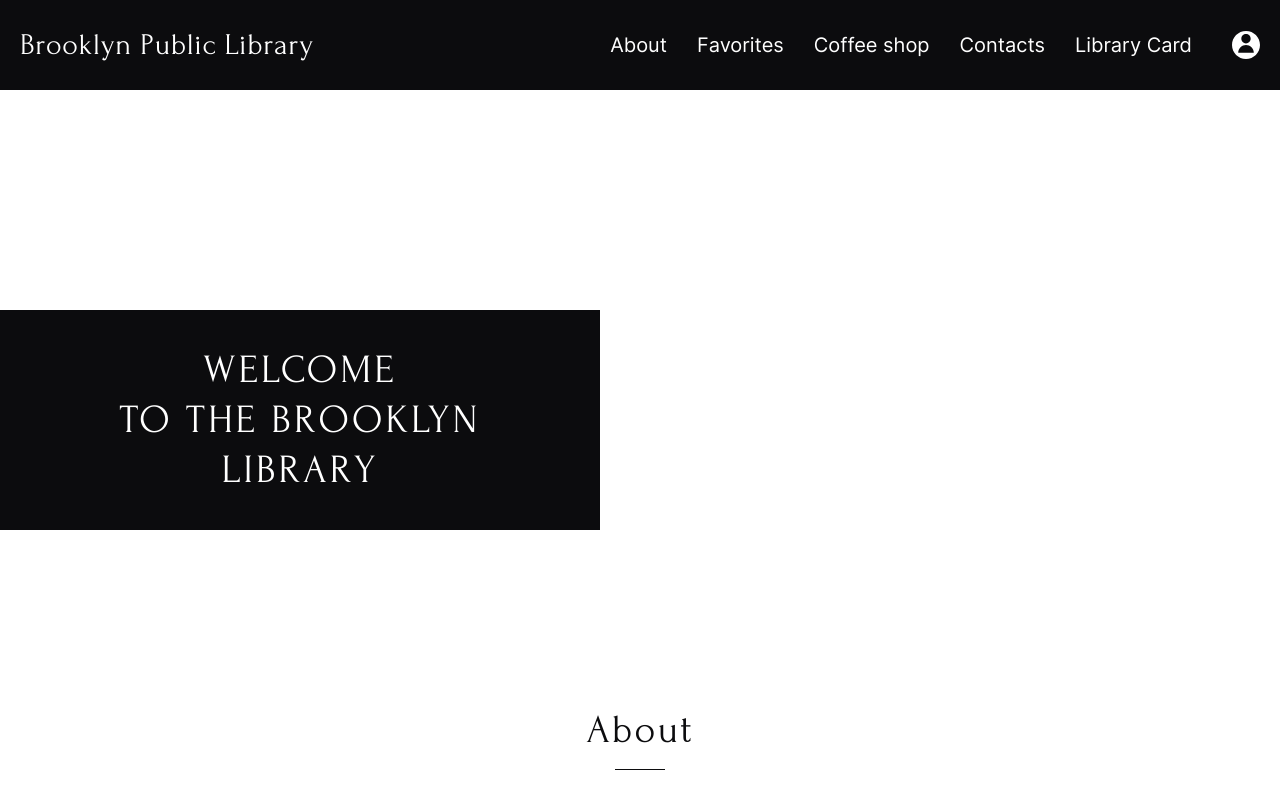
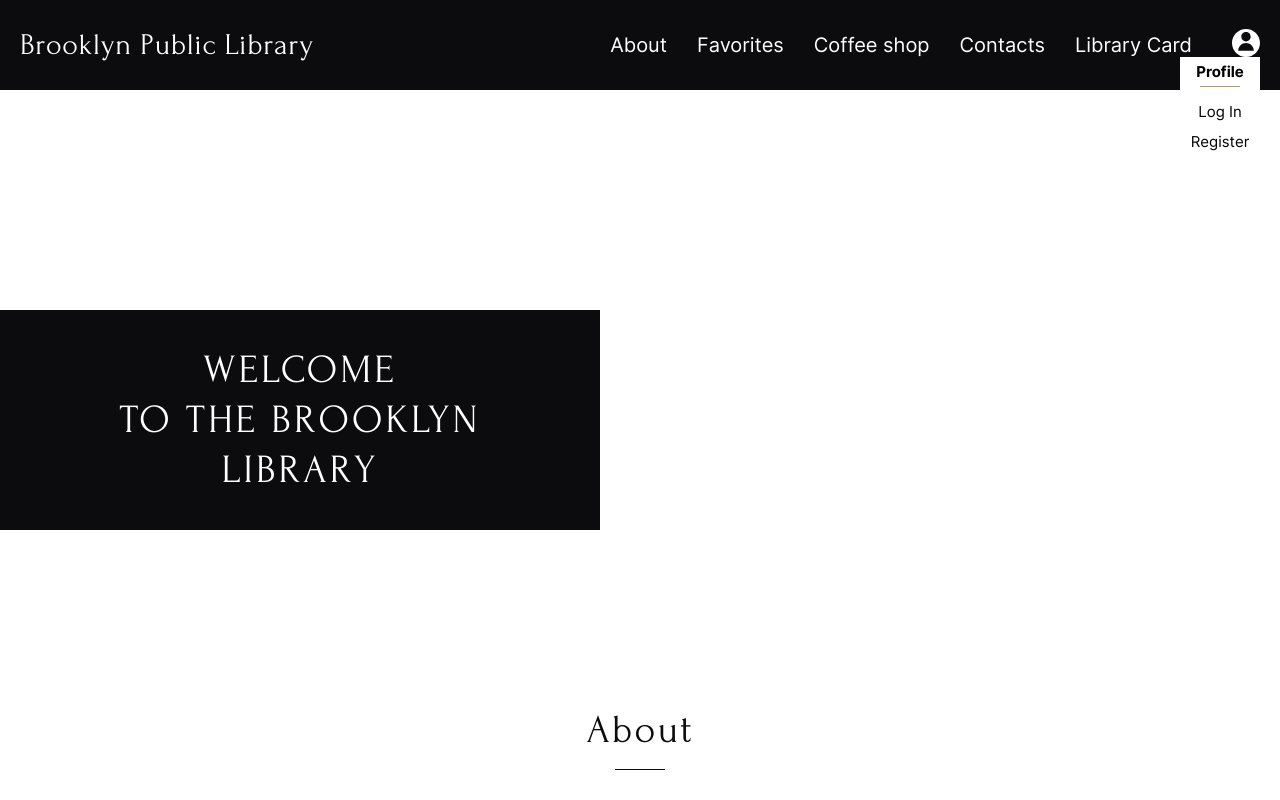
Before and after one commit to Acoollbeck/Library, a plain HTML site: page index.html in a window 1280 px wide. Both pictures are taken after a click on the icon 1246 px from the left and 45 px from the top of the page. Shown: the top 800 px of the page. Drawn offline with Linux system fonts and the light colour scheme.

Commit message:
init: start to create the profile menu

```diff
--- a/index.html
+++ b/index.html
@@ -33,11 +33,28 @@
                   </li>
               </ul>
           </nav>
-          <svg class="header__svg" width="28" height="28" viewBox="0 0 28 28" fill="none" xmlns="http://www.w3.org/2000/svg">
-            <g id="icon_profile">
-            <path id="Subtract" fill-rule="evenodd" clip-rule="evenodd" d="M28 14C28 21.732 21.732 28 14 28C6.26801 28 0 21.732 0 14C0 6.26801 6.26801 0 14 0C21.732 0 28 6.26801 28 14ZM18.6667 7.77778C18.6667 10.3551 16.5774 12.4444 14.0001 12.4444C11.4227 12.4444 9.33339 10.3551 9.33339 7.77778C9.33339 5.20045 11.4227 3.11111 14.0001 3.11111C16.5774 3.11111 18.6667 5.20045 18.6667 7.77778ZM19.4998 16.2781C20.9584 17.7367 21.7778 19.715 21.7778 21.7778H14L6.22225 21.7778C6.22225 19.715 7.0417 17.7367 8.50031 16.2781C9.95893 14.8194 11.9372 14 14 14C16.0628 14 18.0411 14.8194 19.4998 16.2781Z" fill="white"/>
-            </g>
-          </svg>
+          <div id="logIn" class="header__profile profile hidden">
+            <h4 class="profile__title">Profile</h4>
+            <ul class="profile__list">
+              <li class="profile__item">My profile</li>
+              <li class="profile__item">Log out</li>
+            </ul>
+          </div>
+          <div class="header__account">
+            <div id="register" class="header__profile profile hidden">
+               <h4 class="profile__title">Profile</h4>
+               <ul class="profile__list">
+                 <li class="profile__item">Log In</li>
+                 <li class="profile__item">Register</li>
+               </ul>
+            </div>
+
+            <svg class="header__svg" width="28" height="28" viewBox="0 0 28 28" fill="none" xmlns="http://www.w3.org/2000/svg">
+              <g id="icon_profile">
+                <path id="Subtract" fill-rule="evenodd" clip-rule="evenodd" d="M28 14C28 21.732 21.732 28 14 28C6.26801 28 0 21.732 0 14C0 6.26801 6.26801 0 14 0C21.732 0 28 6.26801 28 14ZM18.6667 7.77778C18.6667 10.3551 16.5774 12.4444 14.0001 12.4444C11.4227 12.4444 9.33339 10.3551 9.33339 7.77778C9.33339 5.20045 11.4227 3.11111 14.0001 3.11111C16.5774 3.11111 18.6667 5.20045 18.6667 7.77778ZM19.4998 16.2781C20.9584 17.7367 21.7778 19.715 21.7778 21.7778H14L6.22225 21.7778C6.22225 19.715 7.0417 17.7367 8.50031 16.2781C9.95893 14.8194 11.9372 14 14 14C16.0628 14 18.0411 14.8194 19.4998 16.2781Z" fill="white"/>
+              </g>
+            </svg>
+          </div>
           <button id="burger" class="header__burger-btn">
             <span></span>
             <span></span>
--- a/index.js
+++ b/index.js
@@ -5,6 +5,28 @@ console.log(" 1. +10 \n 2. +16 \n 3. +54 \n 4. +20 \nИтого: 100 балов"
 //     document.
 //   })
 // })
+
+
+//Profile
+
+const profile = document.querySelector('.header__svg');
+const modalRegister = document.getElementById('register');
+const modalLogIn = document.getElementById('logIn');
+
+
+profile.addEventListener("click", function(item) {
+  modalRegister.classList.toggle('hidden')
+  item._isClick = true;
+})
+
+modalRegister.addEventListener('click', function(item) {
+  item._isClick = true;
+})
+
+document.body.addEventListener('click', function(item) {
+  if(item._isClick === true) return
+  modalRegister.classList.add('hidden')
+})
 
 
 // burger
@@ -15,7 +37,6 @@ const burgerItem = document.querySelectorAll(".header__item")
 
 burger.addEventListener("click", function(element) {
   element._isClick = true
-  console.log('бургер')
   document.querySelector(".header").classList.toggle("open")
 })
 
@@ -31,9 +52,12 @@ nav.addEventListener("click", function(element) {
 
 document.body.addEventListener("click", function(element) {
   if(element._isClick == true) return
-  console.log("область")
   document.querySelector(".header").classList.remove("open")
 })
+
+
+
+
 
 
 // slider
--- a/style/style.css
+++ b/style/style.css
@@ -200,6 +200,62 @@ body {
   letter-spacing: 0.6px;
   line-height: 50px;
   margin: 0;
+}
+
+.header__account {
+  position: relative;
+}
+
+.profile {
+  position: absolute;
+  right: 0;
+  top: 28px;
+  width: 80px;
+  height: 115px;
+  color: var(--color-descr);
+  background-color: var(--color-inversion);
+}
+
+.profile__title {
+  position: relative;
+  margin: 0;
+  margin-bottom: 15px;
+  padding-bottom: 5px;
+  padding-top: 5px;
+  font-size: 15px;
+  font-weight: 700;
+  line-height: 20px;
+  text-align: center;
+}
+
+.profile__title::before {
+  content: "";
+  position: absolute;
+  bottom: 0;
+  left: 25%;
+  display: block;
+  width: 40px;
+  height: 1px;
+  text-align: center;
+  margin-top: 5px;
+  background-color: var(--color-filling);
+}
+
+.profile__list {
+  text-align: center;
+  padding: 0;
+  margin: 0;
+  margin-bottom: 20px;
+}
+
+.profile__item {
+  font-size: 15px;
+  font-weight: 400;
+  line-height: 20px;
+}
+
+.profile__item:not(:last-child) {
+  margin-bottom: 10px;
 }
 
 .header__svg {
```
